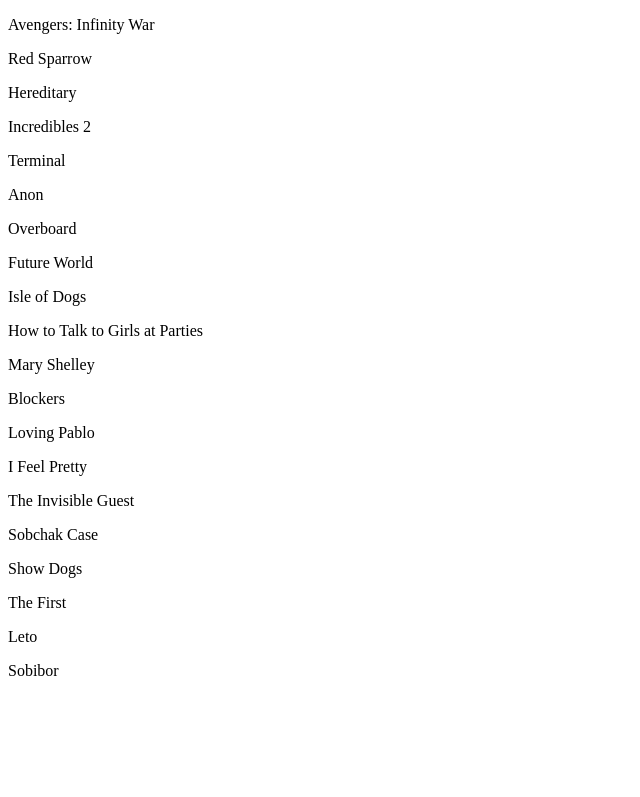
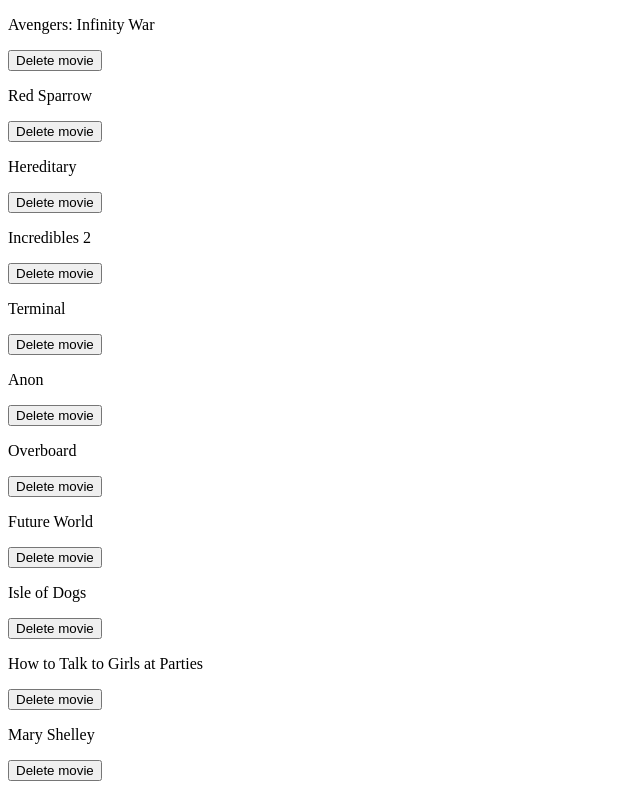
Before and after one commit to drift2000/kinoafisha-2.0, a React (Create React App) app: page / in a window 1280 px wide. Shown: the top 797 px of the page, without its empty margins (0-640 px from the left). Built offline with nearby package versions, Linux system fonts and the light colour scheme.

Commit message:
delete button

```diff
--- a/src/components/App.jsx
+++ b/src/components/App.jsx
@@ -1,6 +1,7 @@
 // import "./styles.css";
 import React from "react";
 import { moviesData } from "../moviesData";
+import MovieItem from "./MovieItem";
 
 class App extends React.Component {
   constructor() {
@@ -11,12 +12,29 @@
     };
   }
 
+  removeMovie = (movie) => {
+    const updateMovies = this.state.movies.filter(function (item) {
+      return item.id !== movie.id;
+    });
+    // console.log(updateMovies);
+    // this.state.movies = updateMovies;
+    this.setState({
+      movies: updateMovies
+    });
+  };
+
   render() {
     console.log(this);
     return (
       <div>
-        {this.state.movies.map(function (movies) {
-          return <p>{movies.title}</p>;
+        {this.state.movies.map((movie) => {
+          return (
+            <MovieItem
+              key={movie.id}
+              movie={movie}
+              removeMovie={this.removeMovie}
+            />
+          );
         })}
       </div>
     );
--- /dev/null
+++ b/src/components/MovieItem.jsx
@@ -0,0 +1,16 @@
+import React from "react";
+
+const MovieItem = (props) => {
+  console.log(props);
+  return (
+    // <div>uo</div>
+    <div>
+      <p>{props.movie.title}</p>
+      <button onClick={props.removeMovie.bind(this, props.movie)}>
+        Delete movie
+      </button>
+    </div>
+  );
+};
+
+export default MovieItem;
```
